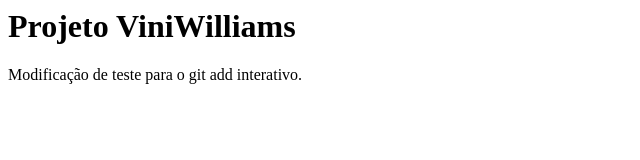
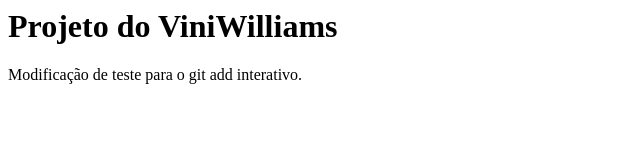
Before and after one commit to ViniWilliams/curso, a plain HTML site: page index.html in a window 1280 px wide. Shown: the whole page, without its empty margins (0-640 px from the left). Drawn offline with Linux system fonts and the light colour scheme.

Commit message:
Teste de switchs

```diff
--- a/index.html
+++ b/index.html
@@ -2,7 +2,7 @@
     <head>
     </head>
     <body>
-        <h1> Projeto ViniWilliams </h1>
+        <h1> Projeto do ViniWilliams </h1>
 
         Modificação de teste para o git add interativo.
     </body>
```
